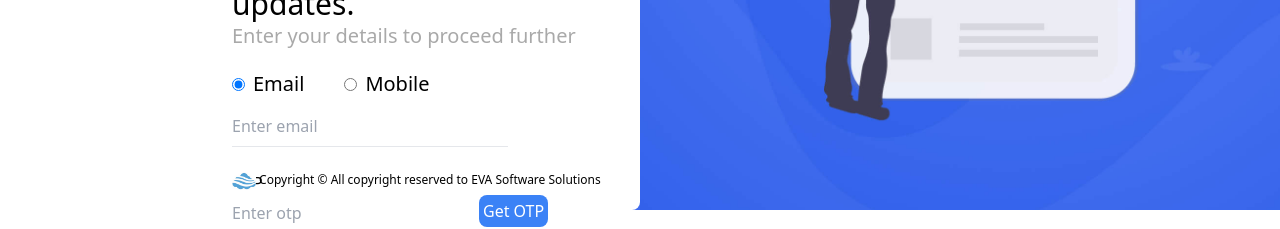
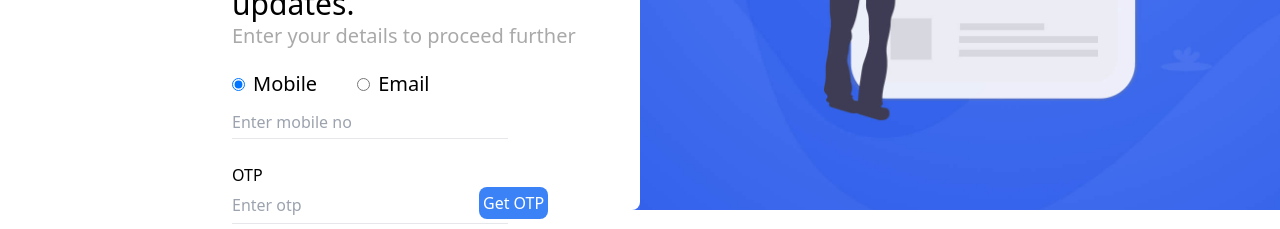
Before and after one commit to evasoftsol/customer_portal, a React (Create React App) app: page / in a window 1280 px wide. Shown: the part 590-819 px from the top of the page. Built offline with nearby package versions, Linux system fonts and the light colour scheme.

Commit message:
login form ui changes

```diff
--- a/src/pages/Login.page.jsx
+++ b/src/pages/Login.page.jsx
@@ -89,11 +89,13 @@ const Login = () => {
         document.getElementById("mobile").hidden = true;
         document.getElementById("mobile").className = "hidden";
         document.getElementById("email").hidden = false;
+        document.getElementById("email").className = "inline";
         setChoice("Email");
     }
     const showMobilenoInput = event => {
         console.log("showMobilenoInput");
         document.getElementById("email").hidden = true;
+        document.getElementById("email").className = "hidden";
         document.getElementById("mobile").hidden = false;
         document.getElementById("mobile").className = "inline";
         setChoice("Mobile");
@@ -219,7 +221,10 @@ const Login = () => {
                     localStorage.setItem("customerId", json.customerId);
                     localStorage.setItem("customerName", json.customerName);
                     localStorage.setItem("customerAddress", json.address);
-                    localStorage.setItem("customerEmail", json.customerEmail);
+                    if (json.customerEmail === "")
+                        localStorage.setItem("customerEmail", "\"\"");
+                    else
+                        localStorage.setItem("customerEmail", json.customerEmail);
                     localStorage.setItem("customerCell", json.customerCellNo);
                     localStorage.setItem("appId", appid);
                     localStorage.setItem("companyBranch", json.branch);
@@ -289,17 +294,19 @@ const Login = () => {
                         <div className="mt-5">
                             <div className="h-full w-full flex justify-start gap-10 align-center text-lg sm:text-xl">
                                 <div>
-                                    <input type="radio" value="Email" name="inputdata" id="emailRadio" defaultChecked onClick={showEmailInput} />
+                                    <input type="radio" value="Mobile" name="inputdata" id="mobileRadio" defaultChecked onClick={showMobilenoInput} />
+                                    <label className="ml-2" htmlFor="mobileRadio">Mobile</label>
+                                </div>
+                                <div>
+                                    <input type="radio" value="Email" name="inputdata" id="emailRadio" onClick={showEmailInput} />
                                     <label className="ml-2" htmlFor="emailRadio">Email</label>
                                 </div>
-                                <div>
-                                    <input type="radio" value="Mobile" name="inputdata" id="mobileRadio" onClick={showMobilenoInput} />
-                                    <label className="ml-2" htmlFor="mobileRadio">Mobile</label>
-                                </div>
+
                             </div>
                             <div className="mt-3">
-                                <input className="w-10/12 !boder-5 !focus:border-transparent !focus:ring-0 h-8 " placeholder="Enter email" type="email" name="email" id="email" onChange={handleChangeEmail} />
-                                <input className="hidden w-10/12" placeholder="Enter mobile no" type="text" name="mobile" id="mobile" maxLength={10} onChange={handleChangeMobile} />
+
+                                <input className=" w-10/12" placeholder="Enter mobile no" type="text" name="mobile" id="mobile" maxLength={10} onChange={handleChangeMobile} />
+                                <input className="hidden w-10/12 !boder-5 !focus:border-transparent !focus:ring-0 h-8 " placeholder="Enter email" type="email" name="email" id="email" onChange={handleChangeEmail} />
                             </div>
                             <hr className="w-3/4 mt-1"></hr>
                             <br />
@@ -313,7 +320,8 @@ const Login = () => {
 
 
                         </div>
-                        <div className="absolute  bottom-5 sm:bottom-0 text-xs pb-5"><img className="inline" align="center" src={evalogo} width="24" alt="Logo" /> Copyright © All copyright reserved to EVA Software Solutions</div>
+                        <div className=" bottom-5 sm:bottom-0 text-xs pb-5 pt-20">
+                            <img className="inline" align="center" src={evalogo} width="24" alt="Logo" /> Copyright © All copyright reserved to EVA Software Solutions</div>
 
                     </div>
                 </div>
```
